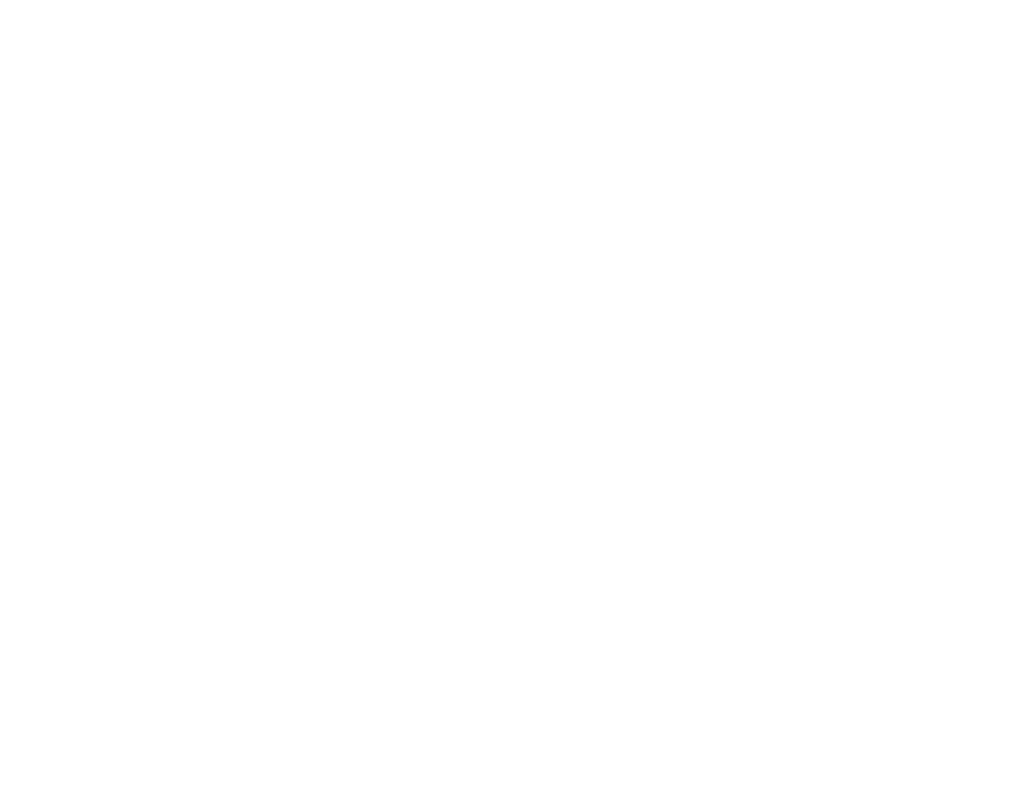
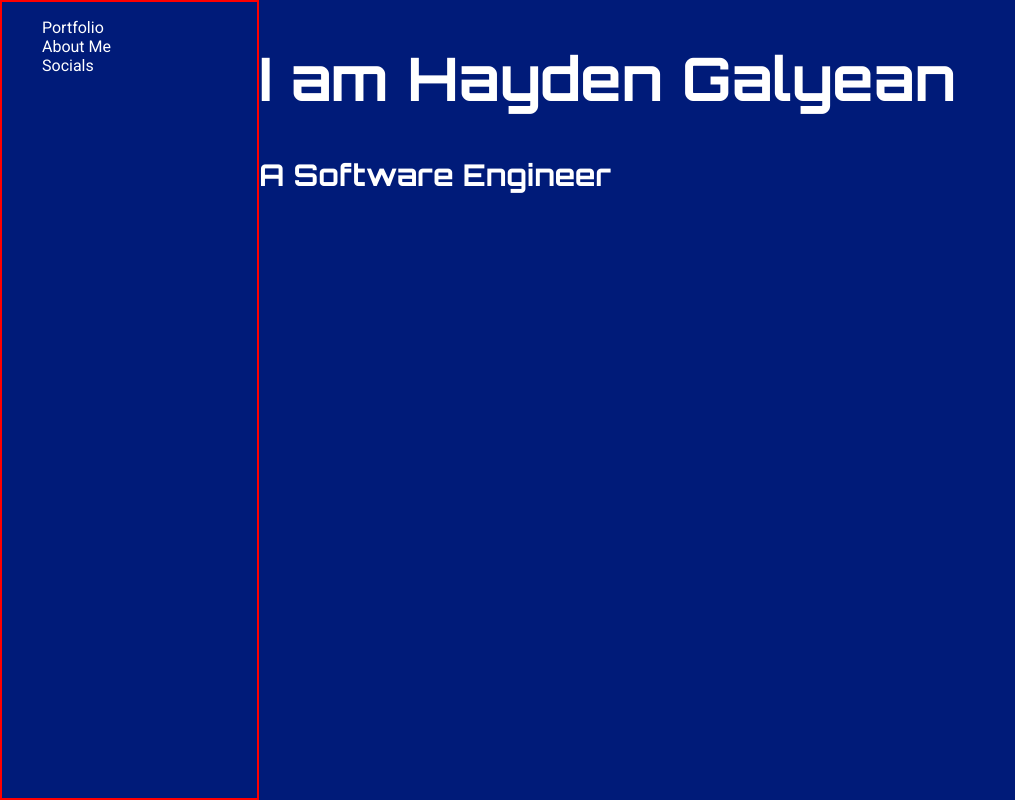
Before and after one commit to Haydengalyeanbiz/Portfolio-Website, a plain HTML site: page root/index.html in a window 1280 px wide. Shown: the whole page, without its empty margins (0-1015 px from the left). Drawn offline with Linux system fonts and the light colour scheme.

Commit message:
added some work to css files

```diff
--- a/css/main.css
+++ b/css/main.css
@@ -8,12 +8,13 @@
 
 :root {
     /* *COLORS */
-    --heavy-clr: #401F71;
-    --medium-clr: #824D74;
-    --light-clr: #BE7B72;
-    --warm-clr: #FDAF7B;
+    --heavy-clr: #001B79;
+    --medium-clr: #1640D6;
+    --light-clr: #ED5AB3;
+    --warm-clr: #FF90C2;
     --white-clr: white;
     --black-clr: black;
+    --gray-clr: #31363F;
 
     /* FONT FAMILIES */
     --ff-heading: "Orbitron", sans-serif;
@@ -21,5 +22,44 @@
 
     /* FONT SIZES */
     --fs-body: 16px;
-    --fs-Headers: 40px;
+    --fs-Headers: 30px;
+    --fs-bigheader: 60px;
 }
+
+body,
+html {
+    margin: 0;
+    padding: 0;
+}
+
+h1 {
+    font-family: var(--ff-heading);
+    font-size: var(--fs-bigheader);
+    color: var(--white-clr);
+}
+h2,
+h3 {
+    font-family: var(--ff-heading);
+    font-size: var(--fs-Headers);
+    color: var(--white-clr);
+}
+
+p,
+a,
+li {
+    font-family: var(--ff-text);
+    font-size: var(--fs-body);
+    list-style: none;
+    text-decoration: none;
+    color: var(--white-clr);
+}
+
+.main-dis {
+    display: flex;
+    height: 100dvh;
+    background-color: var(--heavy-clr);
+}
+
+.display-area {
+    width: 80dvw;
+}
--- a/css/navbar.css
+++ b/css/navbar.css
@@ -0,0 +1,5 @@
+.navbar {
+    display: flex;
+    width: 20dvw;
+    border: solid 2px red;
+}
--- a/root/index.html
+++ b/root/index.html
@@ -7,9 +7,30 @@
     <title>Hayden Galyean</title>
 </head>
 <body>
-    <div class="navbar" id="navbar">
+    <div class="main-dis">
+        <div class="navbar" id="navbar">
+            <ul>
+                <li><a href="#home">Portfolio</a></li>
+                <li><a href="#home">About Me</a></li>
+                <li><a href="#home">Socials</a></li>
+                <li><a href="#home"></a></li>
+            </ul>
+        </div>
+        <div class="display-area" id="displayArea">
+            <div class="masthead slide">
+                <h1>I am Hayden Galyean</h1>
+                <h3>A Software Engineer</h3>
+            </div>
+            <div class="portfolio slide">
 
+            </div>
+            <div class="about-me slide">
+
+            </div>
+            <div class="socials slide">
+
+            </div>
+        </div>
     </div>
-
 </body>
 </html>
```
Also changed, not shown: 1 other file.
